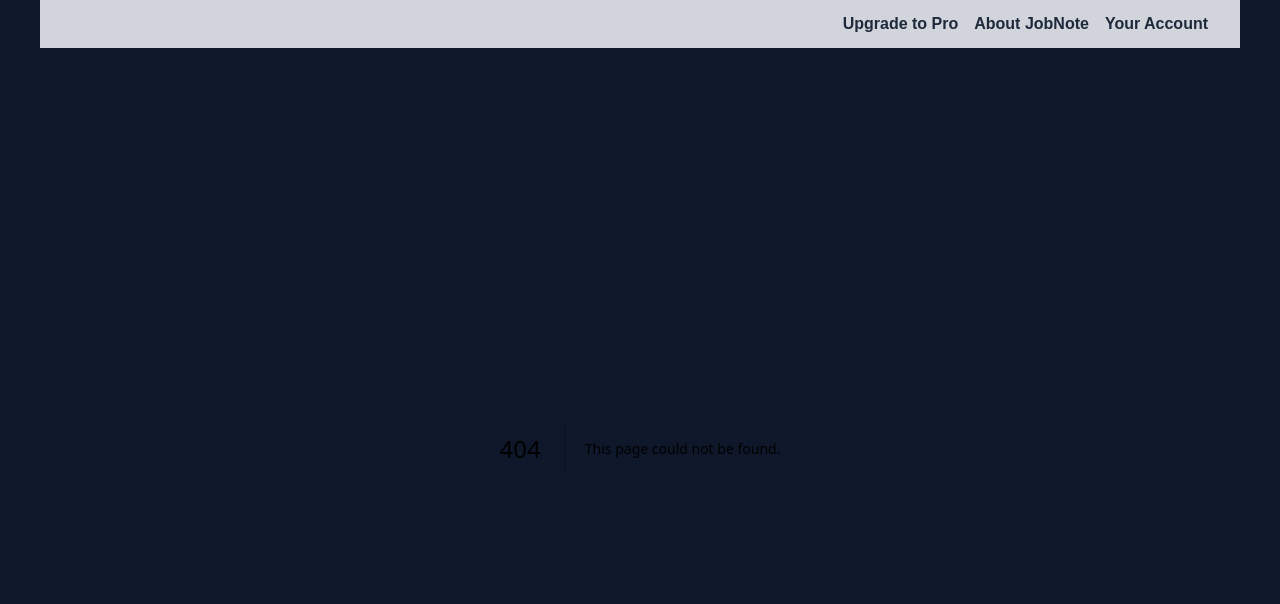
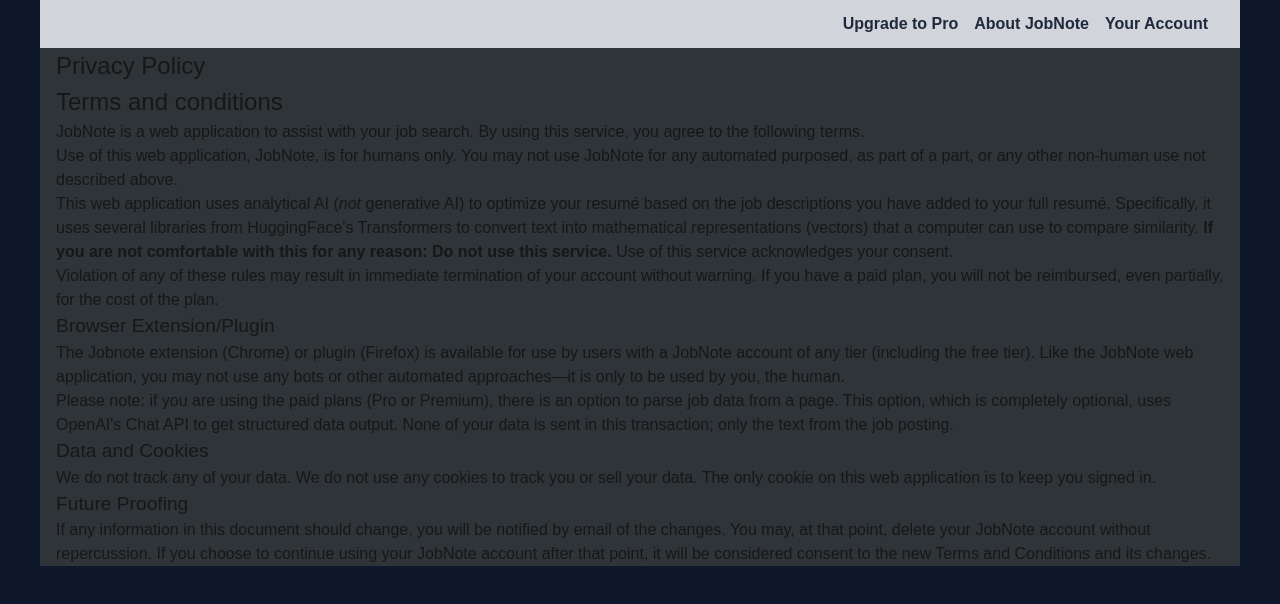
Before and after one commit to rubensebastian/jnote, a Next.js app: page /about/privacy-policy in a window 1280 px wide. Before the commit this address had no page. Shown: the top 604 px of the page. Built offline with nearby package versions, Linux system fonts and the light colour scheme.

Commit message:
privacy policy for chrome extension

```diff
--- /dev/null
+++ b/app/about/privacy-policy/page.tsx
@@ -0,0 +1,10 @@
+import TermsAndConditions from '@/components/TermsAndConditions'
+
+export default function PrivacyPolicy() {
+  return (
+    <main>
+      <h1>Privacy Policy</h1>
+      <TermsAndConditions />
+    </main>
+  )
+}
```
